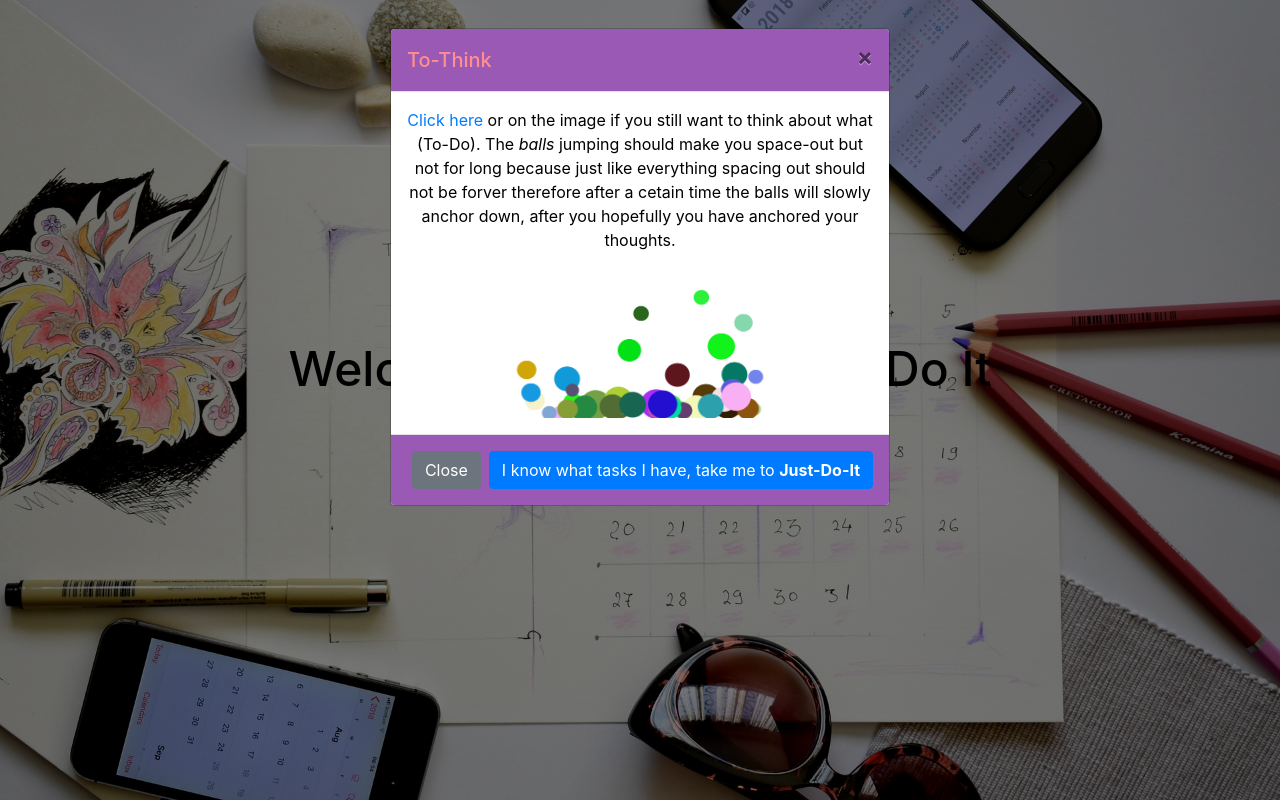
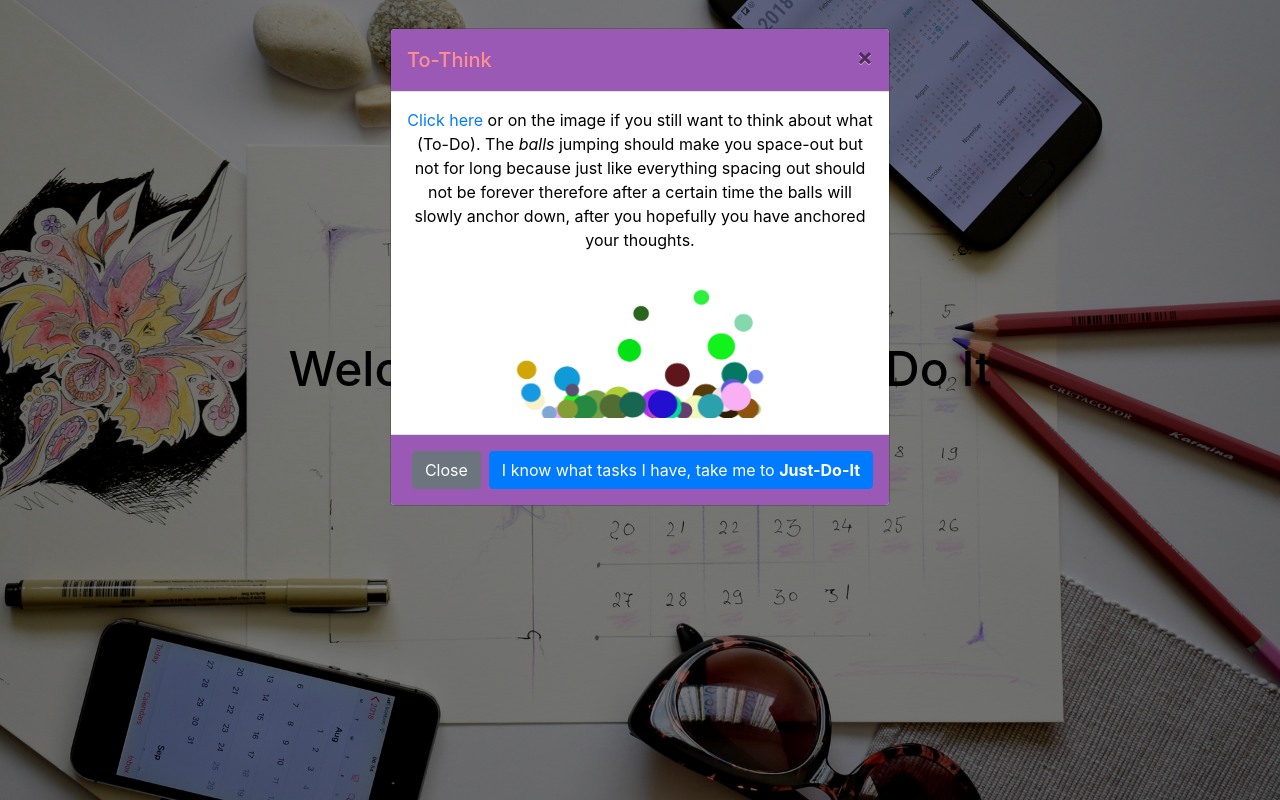
Before and after one commit to alashtal/Balls_and_a_Maze, a plain HTML site: page index.html in a window 1280 px wide. Both pictures are taken after a click on the button "Launch To Think (Ballzz)". Drawn offline with nearby package versions, Linux system fonts and the light colour scheme.

Commit message:
added the wireframes to the project and edited the index.html and the readme.md

```diff
--- a/index.html
+++ b/index.html
@@ -59,8 +59,8 @@
                 <a href="balls.html">Click here</a> or on the image if you still
                 want to think about what (To-Do). The <em>balls</em> jumping
                 should make you space-out but not for long because just like
-                everything spacing out should not be forver therefore after a
-                cetain time the balls will slowly anchor down, after you
+                everything spacing out should not be forever therefore after a
+                certain time the balls will slowly anchor down, after you
                 hopefully you have anchored your thoughts.
               </p>
               <a href="balls.html">
```
Also changed, not shown: assets/images/amiresponsive.jpg (added), assets/wireframes/Index.html.png (added), assets/wireframes/Iphone_index.html.png (added), assets/wireframes/ballzZz.html.png (added), assets/wireframes/iphone_to-do.html.png (added), assets/wireframes/just-to-do.html.png (added), 1 other file.
